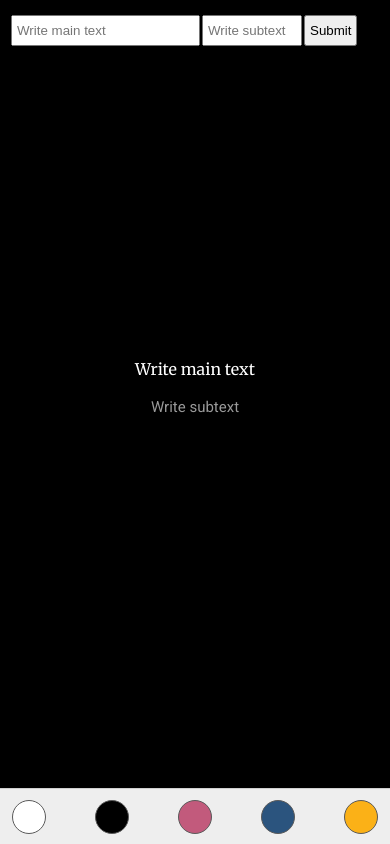
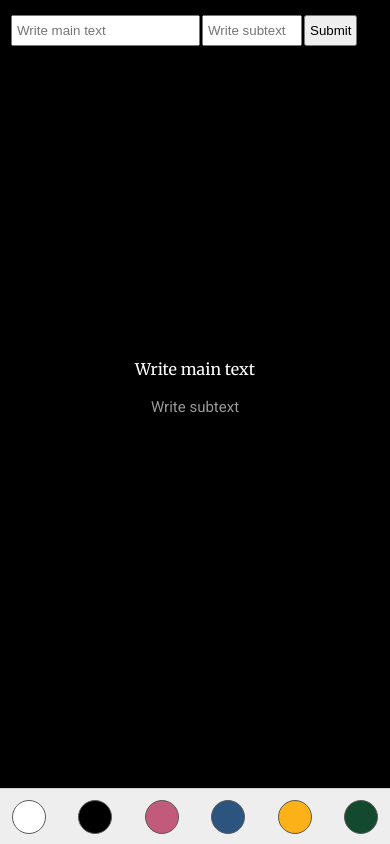
Before and after one commit to airotod/create-wallpaper, a Gatsby site: page / in a window 390 px wide. Built offline with nearby package versions, Linux system fonts and the light colour scheme; Gatsby itself is replaced by a stand-in of ours.

Commit message:
Add green color

```diff
--- a/src/pages/index.js
+++ b/src/pages/index.js
@@ -26,6 +26,7 @@ const COLORS = {
   BLUE: "#2B547E",
   YELLOW: "#FBB117",
   PINK: "#C25A7C",
+  GREEN: "#134a2f",
 }
 const Cnvs = styled.canvas`
   width: 500px;
@@ -195,6 +196,14 @@ export default function Home({ data }) {
               setAuthorColor("#d0c3f1")
             }}
           ></ColorBtn>
+          <ColorBtn
+            btnColor={COLORS.GREEN}
+            onClick={() => {
+              setBackColor(COLORS.GREEN)
+              setFontColor(COLORS.WHITE)
+              setAuthorColor("#94e7bf")
+            }}
+          ></ColorBtn>
         </div>
         <div className={styles.dwnld_btns}>
           <a
--- a/src/pages/index.module.css
+++ b/src/pages/index.module.css
@@ -154,11 +154,11 @@
 
 @media (max-width: 700px) {
   .color_btn {
-    width: 220px;
+    width: 265px;
   }
 }
 
-@media (max-width: 600px) {
+@media (max-width: 500px) {
   .post {
     padding: 0 10px;
     padding-bottom: 92px;
```
